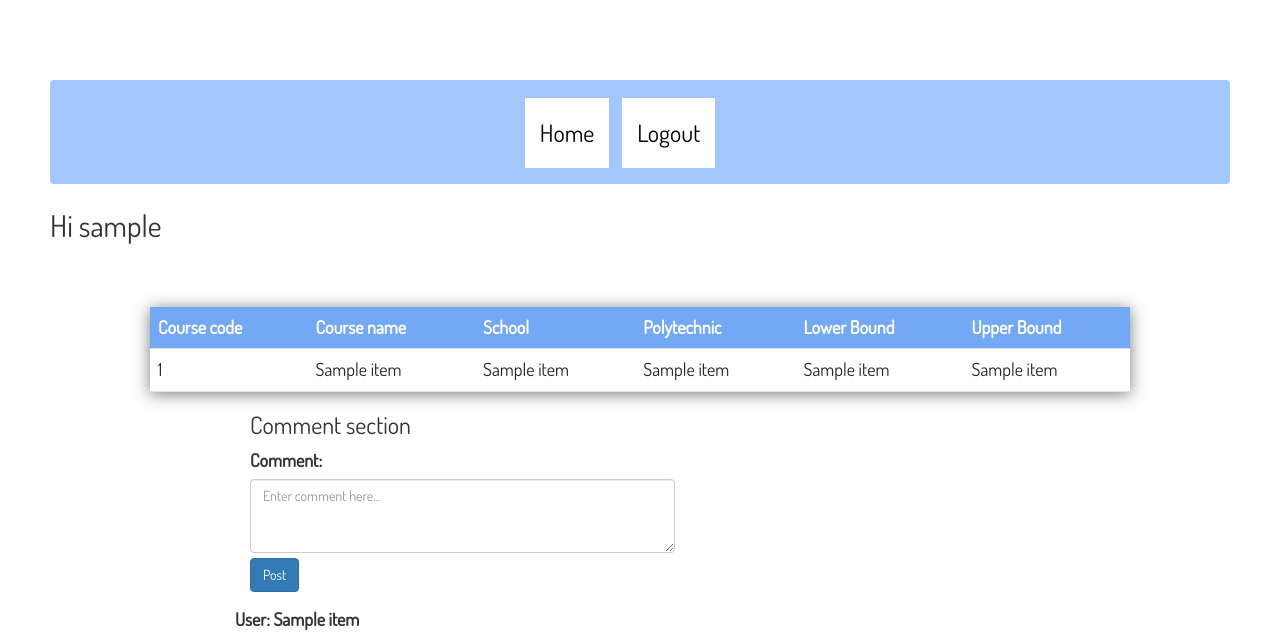
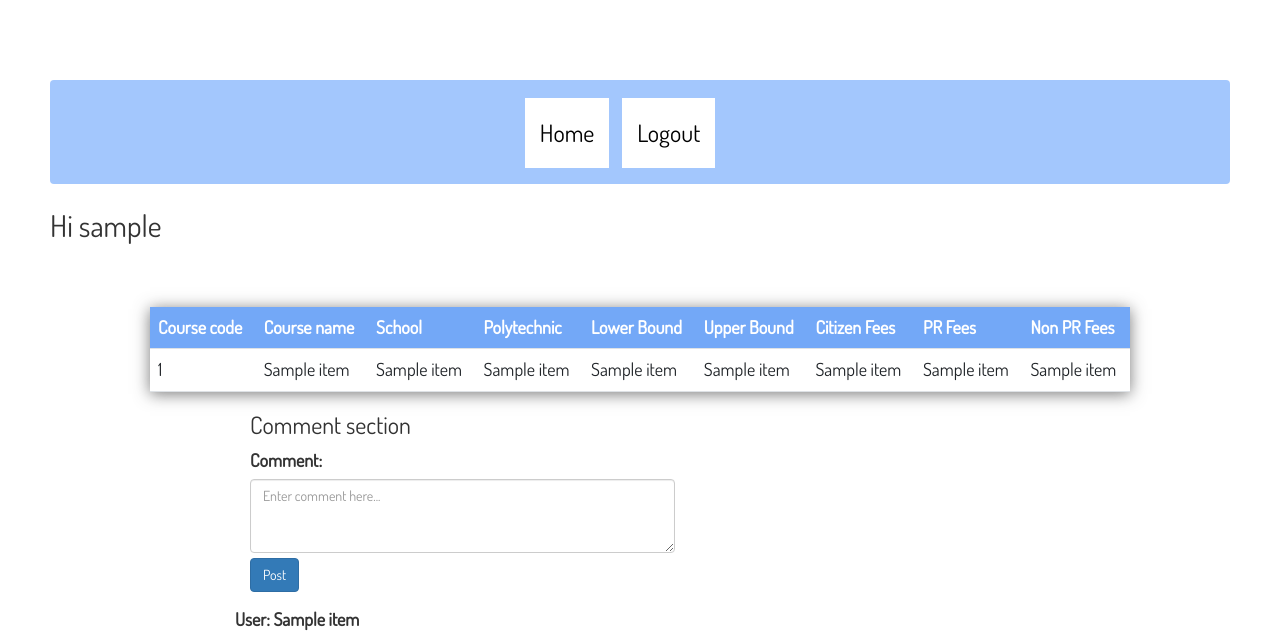
Before and after one commit to micdiary/2103, a Flask app: template code/flaskProject/templates/comments.html in a window 1280 px wide. Shown: the top 632 px of the page. Run offline with Flask 2, Linux system fonts and the light colour scheme; the template is opened without the code that fills it: most values are stand-ins (such as "Sample title", 1, 10 or a date in 2020); some libraries are stand-ins or nearby versions.

Commit message:
added missing fee columns for both nosql and mysql

```diff
--- a/code/flaskProject/app.py
+++ b/code/flaskProject/app.py
@@ -151,10 +151,10 @@ def index():  # put application's code here
 
             # get sql data
             eligibleCourses = connectToDB(sqlQuery + " ORDER BY poly_name, upper_bound ASC")
-
+            print(eligibleCourses)
             return redirect(
                 url_for('eligible_courses', aggregate=aggregate, DBdata=eligibleCourses, school=school, login=login))
-            # return render_template("eligible.html", aggregate=aggregate, eligibleCourses=eligibleCourses, school=school)
+
 
         # specific school courses form submitted
         if "school-course" in request.form:
@@ -359,7 +359,7 @@ def comments():
     course_code = "'" + request.args.get('comment') + "'"
 
     # get sql of course
-    courseSQLQuery = "SELECT course_code, course_name,  school_name , poly_name, lower_bound, upper_bound" \
+    courseSQLQuery = "SELECT course_code, course_name,  school_name , poly_name, lower_bound, upper_bound, citizen_fee, pr_fee, foreigner_fee " \
                      " FROM course C, school S, polytechnic P " \
                      " WHERE S.poly_id = P.poly_id AND S.school_id = C.school_id and course_code = " + course_code
 
--- a/code/flaskProject/templates/comments.html
+++ b/code/flaskProject/templates/comments.html
@@ -32,6 +32,9 @@
                 <td>Polytechnic</td>
                 <td>Lower Bound</td>
                 <td>Upper Bound</td>
+                <td>Citizen Fees</td>
+                <td>PR Fees</td>
+                <td>Non PR Fees</td>
             </tr>
             </thead>
             <tbody>
@@ -43,6 +46,9 @@
                     <td>{{ item[3] }}</td>
                     <td>{{ item[4] }}</td>
                     <td>{{ item[5] }}</td>
+                    <td>{{ item[6] }}</td>
+                    <td>{{ item[7] }}</td>
+                    <td>{{ item[8] }}</td>
                 {% endfor %}
             </tr>
             </tbody>
--- a/code/noSQLProject/app.py
+++ b/code/noSQLProject/app.py
@@ -447,7 +447,7 @@ def comments():
 
     courseDetails = db.find({'course_code': course_code}
                             , {'course_code': 1, 'course_name': 1, 'school_name': 1, 'polytechnic': 1, 'lower_bound': 1,
-                               'upper_bound': 1, '_id': 0})
+                               'upper_bound': 1, 'citizen_fee': 1, 'pr_fee': 1, 'foreigner_fee': 1,'_id': 0})
 
 
     # retrieve comments section
--- a/code/noSQLProject/templates/comments.html
+++ b/code/noSQLProject/templates/comments.html
@@ -19,6 +19,9 @@
             <td>Upper Bound</td>
             <td>School name</td>
             <td>Polytechnic</td>
+            <td>Citizen Fee</td>
+            <td>PR Fee</td>
+            <td>Non PR Fee</td>
         </tr>
         <tr>
             {% for dictItem in chosenCourse %}
```
Also changed, not shown: code/flaskProject/templates/eligible.html (+11 -3 lines).
